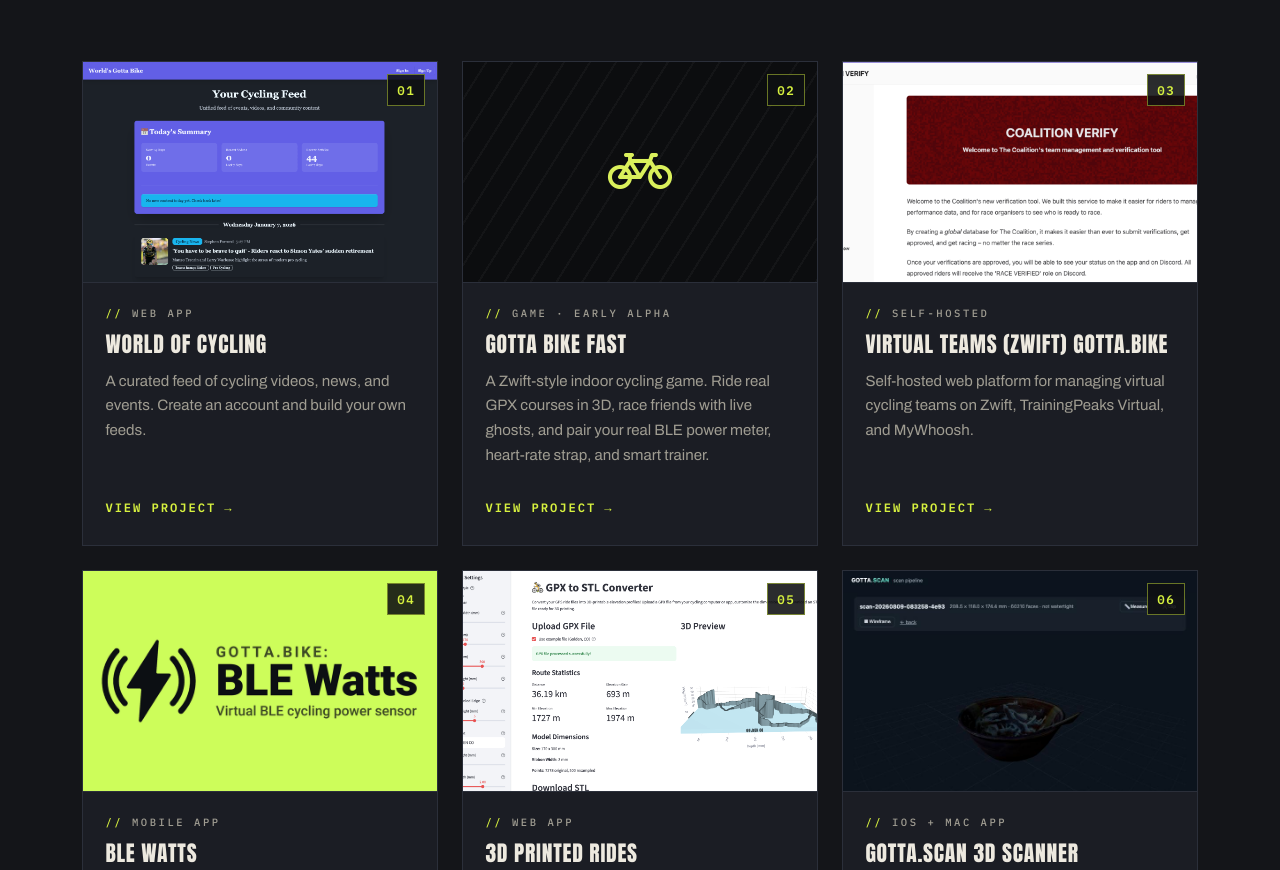
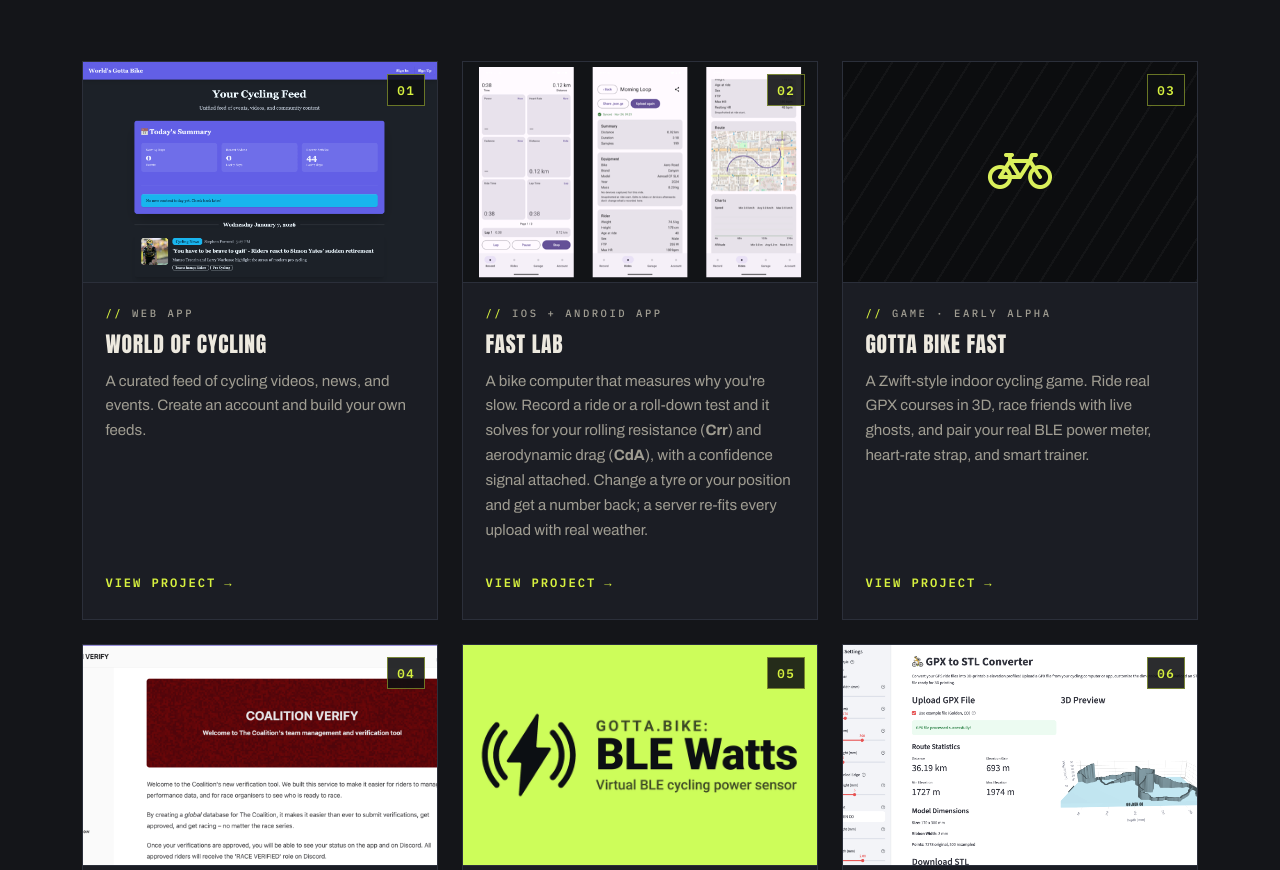
Before and after one commit to vincentdavis/gottta_bike_website, a plain HTML site: page index.html in a window 1280 px wide. Shown: the part 1118-1988 px from the top of the page. Drawn offline with nearby package versions, Linux system fonts and the light colour scheme.

Commit message:
Add Fast Lab project card
Co-Authored-By: Claude Opus 5.5 <noreply@anthropic.com>
Claude-Session: https://claude.ai/code/session_015bmyNPopqUtSeLccjZa1wR

```diff
--- a/index.html
+++ b/index.html
@@ -53,7 +53,7 @@
     <header id="hero" class="hero-section">
         <div class="hero-stripes" aria-hidden="true"></div>
         <div class="container hero-inner">
-            <p class="hero-kicker reveal-load">Est. Colorado &middot; 09 projects &middot; open source</p>
+            <p class="hero-kicker reveal-load">Est. Colorado &middot; 10 projects &middot; open source</p>
             <h1 class="hero-title reveal-load">GOTTA.BIKE</h1>
             <div class="hero-lead reveal-load"><p>A PASSION FOR CYCLING<br>
 by: Vincent Davis</p></div>
@@ -100,8 +100,24 @@ by: Vincent Davis</p></div>
                 <div class="col-md-6 col-lg-4 reveal">
                     <article class="ride-card">
                         <div class="ride-card__media">
+                            <img src="images/gotta_bike_fast_lab.png" class="ride-card__img" alt="Screenshot of Fast Lab" loading="lazy">
+                            <span class="ride-card__plate" aria-hidden="true">02</span>
+                        </div>
+                        <div class="ride-card__body">
+                            <p class="ride-card__tag">iOS + Android app</p>
+                            <h3 class="ride-card__title">Fast Lab</h3>
+                            <p class="ride-card__desc">A bike computer that measures why you&#x27;re slow. Record a ride or a roll-down test and it solves for your rolling resistance (<strong>Crr</strong>) and aerodynamic drag (<strong>CdA</strong>), with a confidence signal attached. Change a tyre or your position and get a number back; a server re-fits every upload with real weather.</p>
+                        </div>
+                        <div class="ride-card__footer">
+                            <a href="https://fast.gotta.bike/" class="ride-link">View Project<span class="ride-link__arrow" aria-hidden="true">&rarr;</span></a>
+                        </div>
+                    </article>
+                </div>
+                <div class="col-md-6 col-lg-4 reveal">
+                    <article class="ride-card">
+                        <div class="ride-card__media">
                             <div class="ride-card__img ride-card__img--empty" aria-hidden="true"><i class="bi bi-bicycle"></i></div>
-                            <span class="ride-card__plate" aria-hidden="true">02</span>
+                            <span class="ride-card__plate" aria-hidden="true">03</span>
                         </div>
                         <div class="ride-card__body">
                             <p class="ride-card__tag">Game · Early alpha</p>
@@ -117,7 +133,7 @@ by: Vincent Davis</p></div>
                     <article class="ride-card">
                         <div class="ride-card__media">
                             <img src="images/virtual_teams.png" class="ride-card__img" alt="Screenshot of Virtual Teams (Zwift) GOTTA.BIKE" loading="lazy">
-                            <span class="ride-card__plate" aria-hidden="true">03</span>
+                            <span class="ride-card__plate" aria-hidden="true">04</span>
                         </div>
                         <div class="ride-card__body">
                             <p class="ride-card__tag">Self-hosted</p>
@@ -133,7 +149,7 @@ by: Vincent Davis</p></div>
                     <article class="ride-card">
                         <div class="ride-card__media">
                             <img src="images/ble_watts.png" class="ride-card__img" alt="Screenshot of BLE Watts" loading="lazy">
-                            <span class="ride-card__plate" aria-hidden="true">04</span>
+                            <span class="ride-card__plate" aria-hidden="true">05</span>
                         </div>
                         <div class="ride-card__body">
                             <p class="ride-card__tag">Mobile app</p>
@@ -149,7 +165,7 @@ by: Vincent Davis</p></div>
                     <article class="ride-card">
                         <div class="ride-card__media">
                             <img src="images/print_gotta_bike.png" class="ride-card__img" alt="Screenshot of 3D Printed Rides" loading="lazy">
-                            <span class="ride-card__plate" aria-hidden="true">05</span>
+                            <span class="ride-card__plate" aria-hidden="true">06</span>
                         </div>
                         <div class="ride-card__body">
                             <p class="ride-card__tag">Web app</p>
@@ -165,7 +181,7 @@ by: Vincent Davis</p></div>
                     <article class="ride-card">
                         <div class="ride-card__media">
                             <img src="images/gotta_scan.jpg" class="ride-card__img" alt="Screenshot of GOTTA.SCAN 3D Scanner" loading="lazy">
-                            <span class="ride-card__plate" aria-hidden="true">06</span>
+                            <span class="ride-card__plate" aria-hidden="true">07</span>
                         </div>
                         <div class="ride-card__body">
                             <p class="ride-card__tag">iOS + Mac app</p>
@@ -181,7 +197,7 @@ by: Vincent Davis</p></div>
                     <article class="ride-card">
                         <div class="ride-card__media">
                             <img src="images/clubladder_chrome.png" class="ride-card__img" alt="Screenshot of ClubLadder Chrome Plugin" loading="lazy">
-                            <span class="ride-card__plate" aria-hidden="true">07</span>
+                            <span class="ride-card__plate" aria-hidden="true">08</span>
                         </div>
                         <div class="ride-card__body">
                             <p class="ride-card__tag">Chrome extension</p>
@@ -197,7 +213,7 @@ by: Vincent Davis</p></div>
                     <article class="ride-card">
                         <div class="ride-card__media">
                             <img src="images/sauce_plugin.png" class="ride-card__img" alt="Screenshot of Sauce4Zwift Plugin" loading="lazy">
-                            <span class="ride-card__plate" aria-hidden="true">08</span>
+                            <span class="ride-card__plate" aria-hidden="true">09</span>
                         </div>
                         <div class="ride-card__body">
                             <p class="ride-card__tag">Sauce4Zwift mod</p>
@@ -213,7 +229,7 @@ by: Vincent Davis</p></div>
                     <article class="ride-card">
                         <div class="ride-card__media">
                             <img src="images/usac_events_2014.jpg" class="ride-card__img" alt="Screenshot of USAC Event Timeline" loading="lazy">
-                            <span class="ride-card__plate" aria-hidden="true">09</span>
+                            <span class="ride-card__plate" aria-hidden="true">10</span>
                         </div>
                         <div class="ride-card__body">
                             <p class="ride-card__tag">Data viz</p>
```
Also changed, not shown: images/gotta_bike_fast_lab.png (added), 1 other file.
